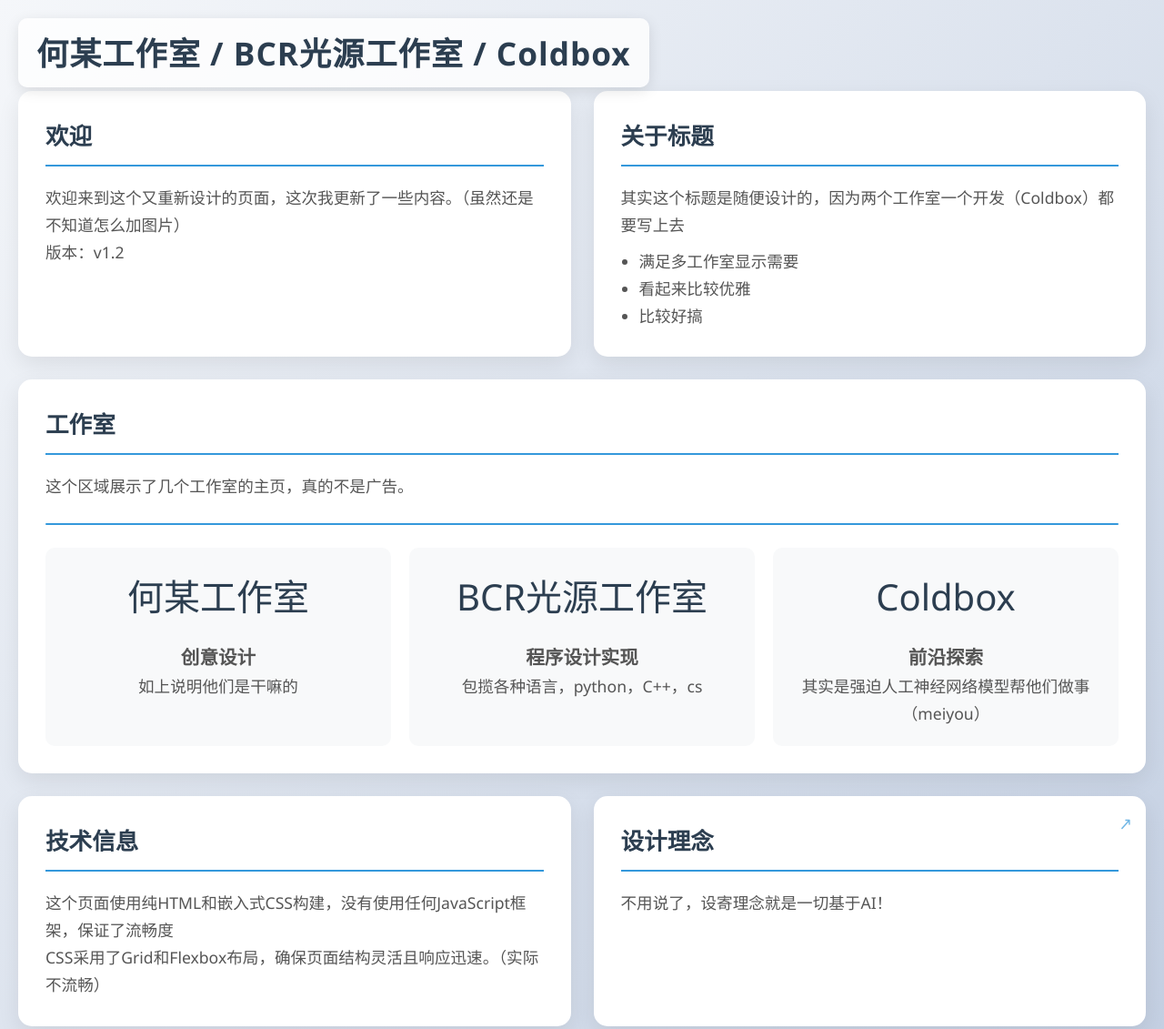
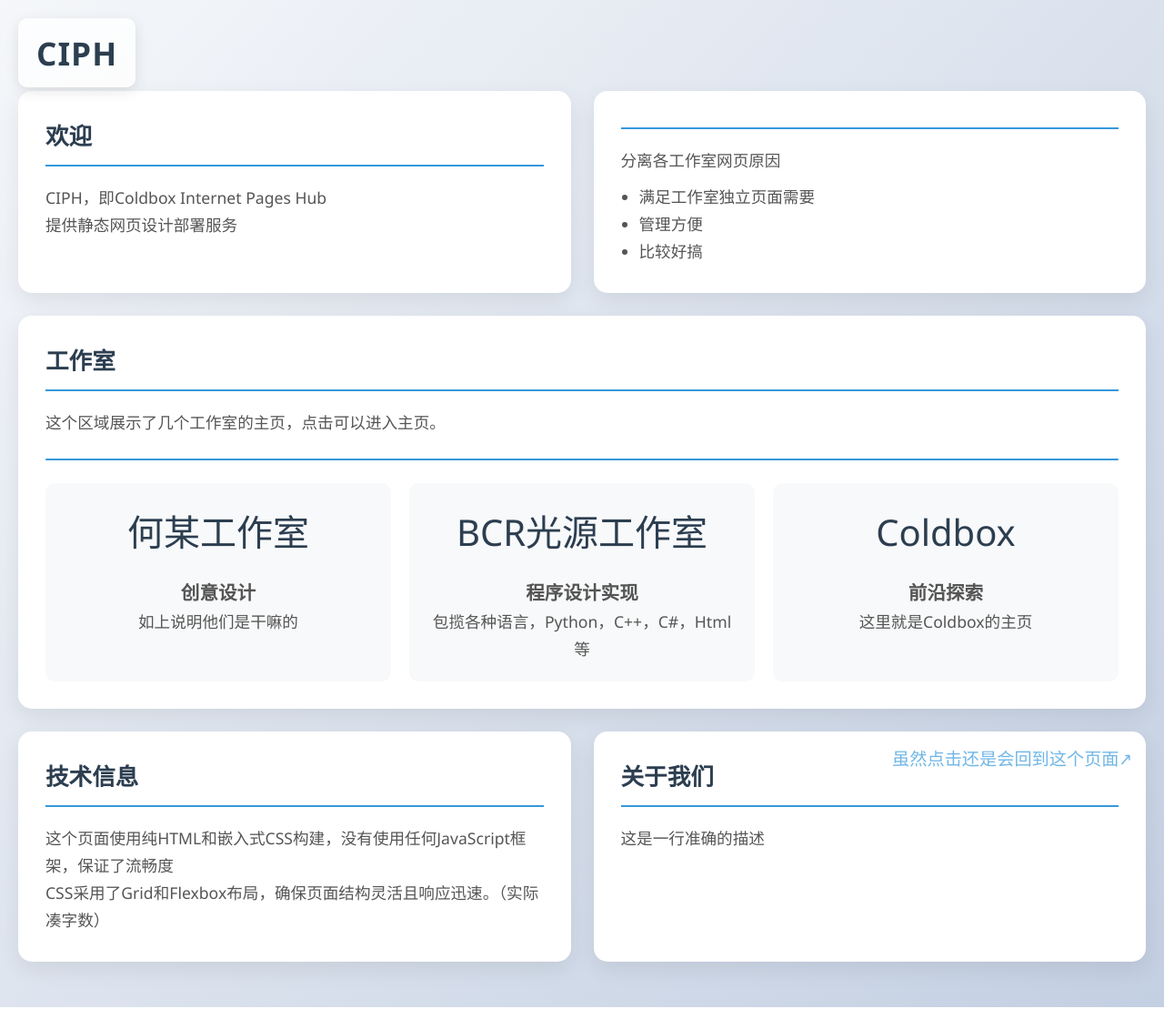
Before and after one commit to huh114514/Studio-Pages, a plain HTML site: page index.html in a window 1280 px wide. Shown: the top 1131 px of the page at 91% size. After the commit the page ends 1107 px from the top, so only its background shows below. Drawn offline with Linux system fonts and the light colour scheme.

Commit message:
index.html

```diff
--- a/index.html
+++ b/index.html
@@ -3,7 +3,7 @@
 <head>
     <meta charset="UTF-8">
     <meta name="viewport" content="width=device-width, initial-scale=1.0">
-    <title>何某工作室 / BCR光源工作室 / Coldbox</title>
+    <title>CIPH-Coldbox Internet Pages Hub</title>
     <style>
         * {
             margin: 0;
@@ -208,7 +208,7 @@
 </head>
 <body>
     <!-- 左上角标题 -->
-    <h1 class="corner-title">何某工作室 / BCR光源工作室 / Coldbox</h1>
+    <h1 class="corner-title">CIPH</h1>
 
     <!-- 主内容区域 -->
     <div class="main-content">
@@ -217,19 +217,19 @@
 
             <h2 class="card-title">欢迎</h2>
             <div class="card-content">
-                <p>欢迎来到这个又重新设计的页面，这次我更新了一些内容。（虽然还是不知道怎么加图片）</p>
-                <p>版本：v1.2</p>
+                <p>CIPH，即Coldbox Internet Pages Hub</p>
+                <p>提供静态网页设计部署服务</p>
             </div>
         </div>
 
         <!-- 特性卡片 -->
         <div class="card">
-            <h2 class="card-title">关于标题</h2>
+            <h2 class="card-title"></h2>
             <div class="card-content">
-                <p>其实这个标题是随便设计的，因为两个工作室一个开发（Coldbox）都要写上去</p>
+                <p>分离各工作室网页原因</p>
                 <ul style="padding-left: 20px; margin-top: 10px;">
-                    <li>满足多工作室显示需要</li>
-                    <li>看起来比较优雅</li>
+                    <li>满足工作室独立页面需要</li>
+                    <li>管理方便</li>
                     <li>比较好搞</li>
                 </ul>
             </div>
@@ -239,12 +239,12 @@
         <div class="card full-width">
             <h2 class="card-title">工作室</h2>
             <div class="card-content">
-                <p>这个区域展示了几个工作室的主页，真的不是广告。</p>
+                <p>这个区域展示了几个工作室的主页，点击可以进入主页。</p>
 
                 <div class="divider"></div>
 
                 <div class="features-grid">
-                    <div class="feature">
+                    <div class="feature" onclick="window.open('https://huh114514.github.io/Studio-Pages/hemoustudio.html','_blank')">
                         <div class="feature-icon">何某工作室</div>
                         <h3>创意设计</h3>
                         <p>如上说明他们是干嘛的</p>
@@ -252,12 +252,12 @@
                     <div class="feature">
                         <div class="feature-icon">BCR光源工作室</div>
                         <h3>程序设计实现</h3>
-                        <p>包揽各种语言，python，C++，cs</p>
+                        <p>包揽各种语言，Python，C++，C#，Html等</p>
                     </div>
-                    <div class="feature" onclick="window.open('https://huh114514.github.io/Studio-Pages/', '_blank')">
+                    <div class="feature" onclick="window.open('https://huh114514.github.io/Studio-Pages/index.html', '_blank')">
                         <div class="feature-icon">Coldbox</div>
                         <h3>前沿探索</h3>
-                        <p>其实是强迫人工神经网络模型帮他们做事（meiyou）</p>
+                        <p>这里就是Coldbox的主页</p>
                     </div>
                 </div>
             </div>
@@ -268,16 +268,16 @@
             <h2 class="card-title">技术信息</h2>
             <div class="card-content">
                 <p>这个页面使用纯HTML和嵌入式CSS构建，没有使用任何JavaScript框架，保证了流畅度</p>
-                <p>CSS采用了Grid和Flexbox布局，确保页面结构灵活且响应迅速。（实际不流畅）</p>
+                <p>CSS采用了Grid和Flexbox布局，确保页面结构灵活且响应迅速。（实际凑字数）</p>
             </div>
         </div>
 
         <!-- 额外内容卡片 -->
-        <div class="card" onclick="window.open('https://huh114514.github.io/Studio-Pages/', '_blank')">
-            <span class="link-indicator">↗</span>
-            <h2 class="card-title">设计理念</h2>
+        <div class="card" onclick="window.open('https://huh114514.github.io/Studio-Pages/index.html', '_blank')">
+            <span class="link-indicator">虽然点击还是会回到这个页面↗</span>
+            <h2 class="card-title">关于我们</h2>
             <div class="card-content">
-                <p>不用说了，设寄理念就是一切基于AI！</p>
+                <p>这是一行准确的描述</p>
             </div>
         </div>
     </div>
```
